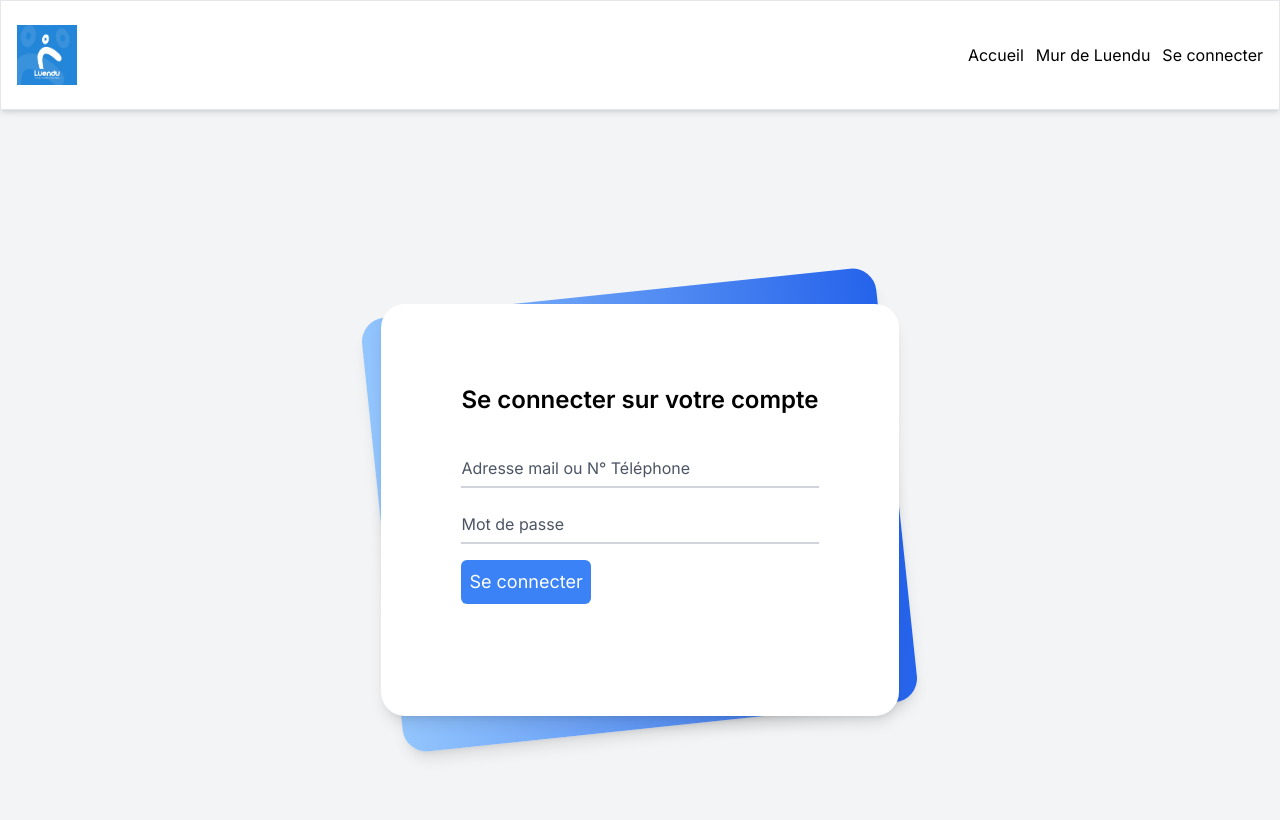
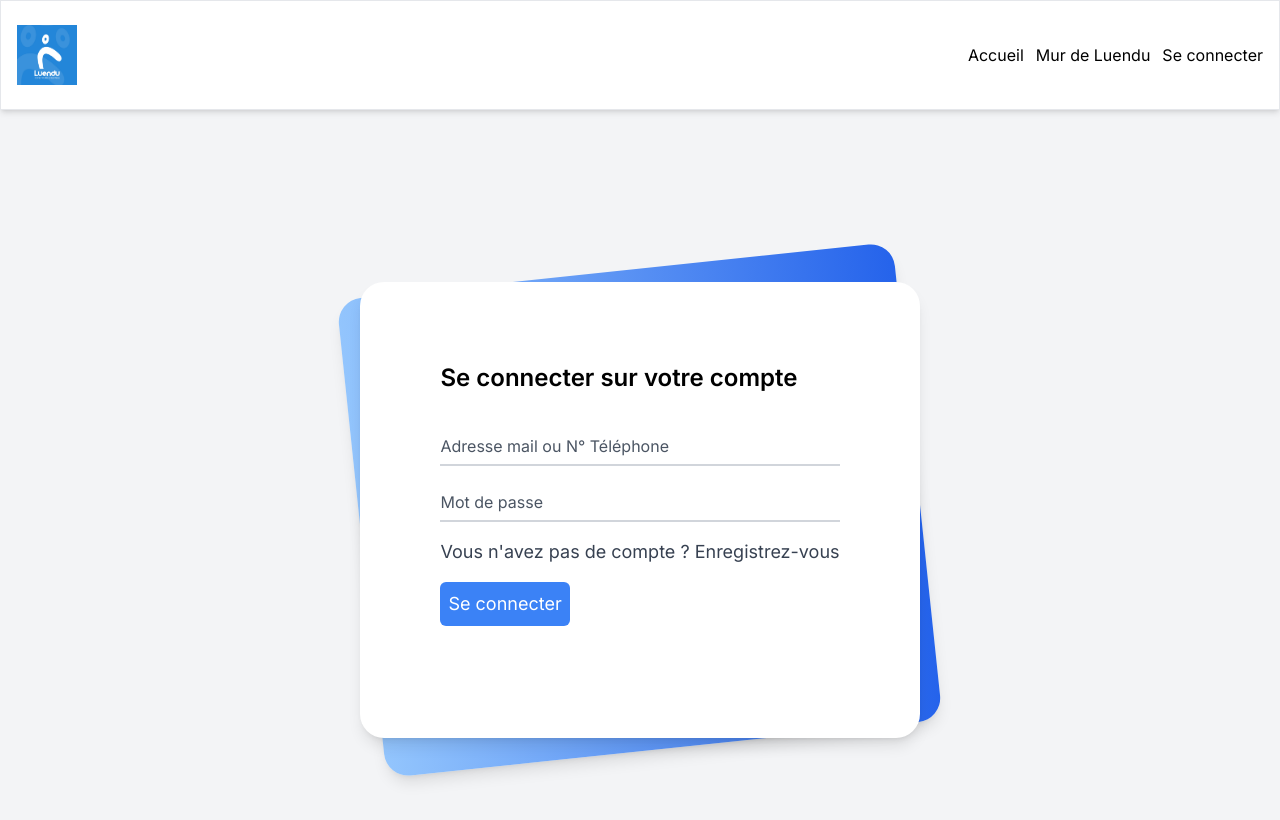
Before and after one commit to zion21-m/luendu, a Next.js app: page /login in a window 1280 px wide. Shown: the top 820 px of the page. Built offline with nearby package versions, Linux system fonts and the light colour scheme; no server answers.

Commit message:
feat: add metadata to pages and register link to login page

```diff
--- a/app/layout.js
+++ b/app/layout.js
@@ -14,7 +14,7 @@ export const metadata = {
 
 export default function RootLayout({ children }) {
   return (
-    <html lang="en">
+    <html lang="fr">
       <body className={inter.className}>
         <NextAuthProvider>
           <Navbar />
--- a/app/login/LoginComponent.js
+++ b/app/login/LoginComponent.js
@@ -121,6 +121,17 @@ const LoginComponent = () => {
                 <div>
                   {isError && <p className="text-red-600">{errorMessage}</p>}
                 </div>
+                <div>
+                  <p>
+                    Vous n&apos;avez pas de compte ?{" "}
+                    <Link
+                      href={"/register"}
+                      className="hover:text-blue-500 hover:cursor-pointer"
+                    >
+                      Enregistrez-vous
+                    </Link>
+                  </p>
+                </div>
 
                 <div className="relative">
                   <button
--- a/app/login/page.js
+++ b/app/login/page.js
@@ -6,6 +6,10 @@ import { getServerSession } from "next-auth";
 import Signout from "./Signout";
 import { authOptions } from "../api/auth/[...nextauth]/route";
 
+export const metadata = {
+  title: "Connectez-vous sur Luendu",
+  description: "Page de connexion sur votre compte Luendu",
+};
 const Page = async () => {
   const session = await getServerSession(authOptions);
 
--- a/app/mon-compte/layout.js
+++ b/app/mon-compte/layout.js
@@ -6,8 +6,8 @@ import { authOptions } from "../api/auth/[...nextauth]/route";
 const inter = Inter({ subsets: ["latin"] });
 
 export const metadata = {
-  title: "Application de Gestion des Boîtes Postales",
-  description: "Une application de la SCPT pour la gestion des Boîtes Postales",
+  title: "Mon compte Luendu",
+  description: "Bienvenue sur votre compte Luendu",
 };
 
 export default async function Layout({ children }) {
--- a/app/mon-compte/ma-brique/page.js
+++ b/app/mon-compte/ma-brique/page.js
@@ -6,6 +6,10 @@ import { getBricksData, getUserBrickData } from "@/app/data/loaders";
 import Sponsors from "@/app/components/forms/Sponsors";
 import BecomeSponsor from "./BecomeSponsor";
 
+export const metadata = {
+  title: "Ma Brique Luendu",
+  description: "Mettez à jour les informations sur votre Brique",
+};
 const Page = async () => {
   const session = await getServerSession(authOptions);
   const userId = await session?.id;
--- a/app/mon-compte/settings/page.js
+++ b/app/mon-compte/settings/page.js
@@ -4,6 +4,10 @@ import { getServerSession } from "next-auth";
 import { authOptions } from "@/app/api/auth/[...nextauth]/route";
 import { getUserData } from "@/app/data/loaders";
 
+export const metadata = {
+  title: "Paramètres compte Luendu",
+  description: "Mettez à jour vous informations sur Luendu",
+};
 const Page = async () => {
   const session = await getServerSession(authOptions);
   const userId = await session?.id;
--- a/app/mur-de-luendu/page.js
+++ b/app/mur-de-luendu/page.js
@@ -4,6 +4,11 @@ import Cell from "./Cell";
 import Wall from "./Wall";
 import { getBricksData } from "../data/loaders";
 
+export const metadata = {
+  title: "Mur Luendu",
+  description:
+    "Le Mur de Luendu représente tous ces HEROS qui ont cru au développement du Centre",
+};
 const Page = async () => {
   const data = await getBricksData();
 
--- a/app/register/page.js
+++ b/app/register/page.js
@@ -2,6 +2,11 @@ import React from "react";
 import RegistrationForm from "../components/forms/RegistrationForm";
 import { getBricksData } from "../data/loaders";
 
+export const metadata = {
+  title: "Enregistrez-vous sur Luendu",
+  description:
+    "Bienvenue sur Luendu, Veuillez remplir le formulaire pour vous enregistrer",
+};
 const Page = async () => {
   const data = await getBricksData();
 
```
